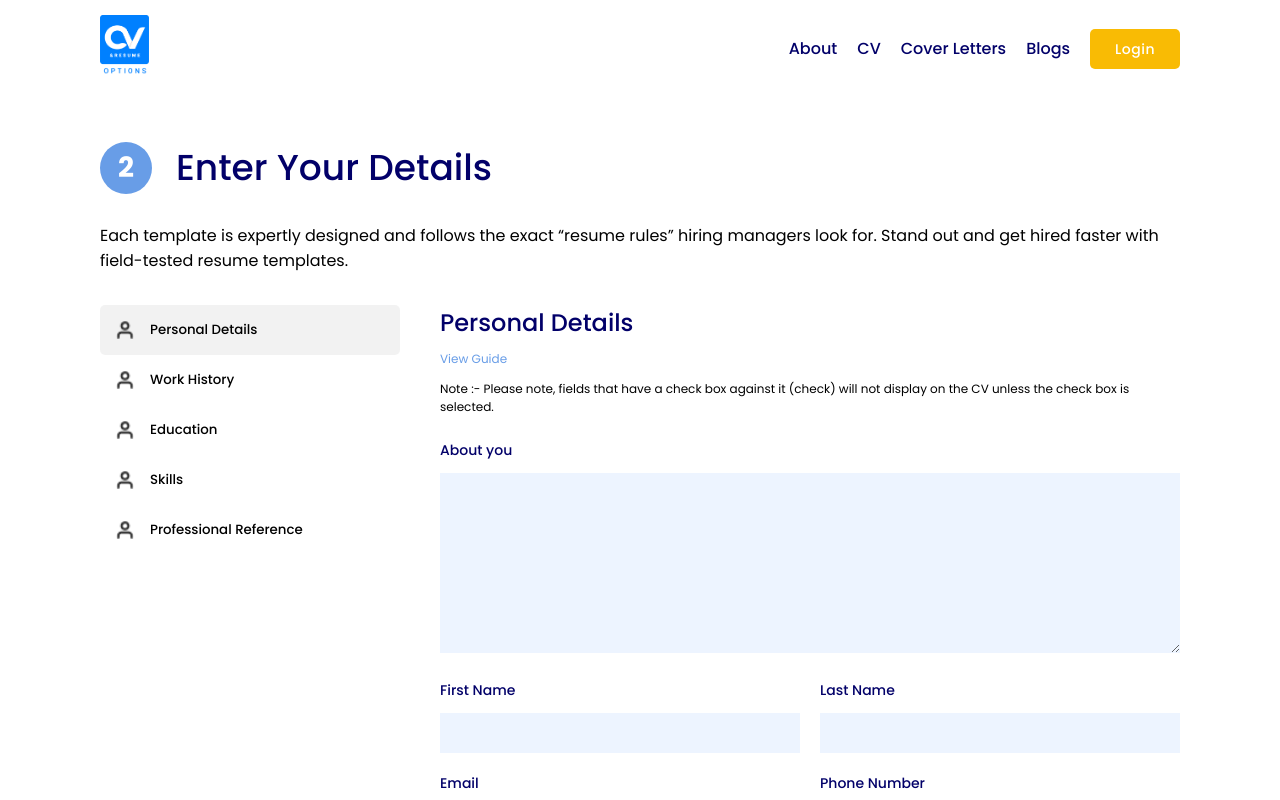
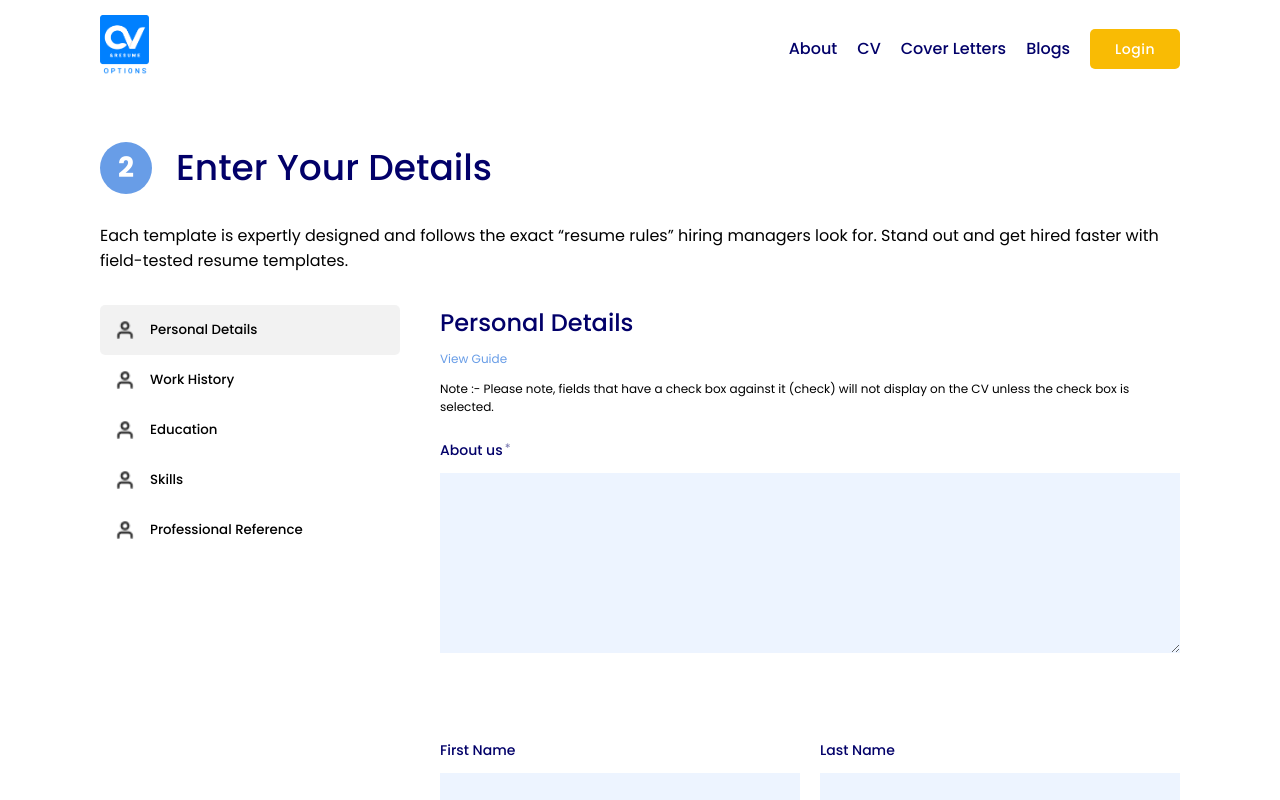
Before and after one commit to ravikrsngh/cv-builder, a React (Create React App) app: page /enter-your-details/personal-details in a window 1280 px wide. Shown: the top 800 px of the page. Built offline with nearby package versions, Linux system fonts and the light colour scheme.

Commit message:
Started with Form Framework

```diff
--- /dev/null
+++ b/src/components/formComponents/inputs.js
@@ -0,0 +1,21 @@
+const Input = ({properties}) => {
+  if (!properties) {
+    return <></>
+  }
+  const onClickAddInputButtonHandler = () => {
+    console.log(properties["label"]);
+  }
+
+
+  if (properties.type == "textarea") {
+    return (
+      <div className="form_element">
+        <label>{properties.label}{properties.required? <sup>*</sup> : null }</label>
+        <textarea className="input_text" rows="8" required={properties.required}></textarea>
+      </div>
+    )
+  }
+}
+
+
+export default Input;
--- a/src/pages/formPages/enterPersonalDetails.js
+++ b/src/pages/formPages/enterPersonalDetails.js
@@ -2,6 +2,7 @@ import './formPages.css';
 import dropdownicon from './../../assets/img/icons/dropdown_icon.png';
 import deleteicon from './../../assets/img/icons/delete.png'
 import hobbyicon from './../../assets/img/dummy/hooby_dummy_icon.png';
+import Input from './../../components/formComponents/inputs'
 import React, {useState,useRef} from 'react';
 import {Link,useNavigate, useOutletContext} from 'react-router-dom';
 
@@ -118,6 +119,52 @@ const AdditionalDetailsFormComponent = (props) => {
 
 const EnterPersonalDetailsPage = () => {
 
+  const [personalDetailsForm,setPersonalDetailsForm] = useState({
+    formElements:[
+      [
+        {
+          type:"textarea",
+          label:"About us",
+          required:true,
+          removeable:false,
+          removedState:false
+        }
+      ],
+      [
+        {
+          type:"text",
+          label:"First Name",
+          required:true,
+          removeable:false,
+          removedState:false
+        },
+        {
+          type:"text",
+          label:"Last Name",
+          required:true,
+          removeable:false,
+          removedState:false
+        }
+      ],
+      [
+        {
+          type:"email",
+          label:"Email",
+          required:true,
+          removeable:false,
+          removedState:false
+        },
+        {
+          type:"text",
+          label:"Phone Number",
+          required:true,
+          removeable:false,
+          removedState:false
+        }
+      ]
+    ]
+  })
+
   const {setPersonalDetailsFormStatus} = useOutletContext()
 
   const [additionalFormDisplay, setAdditionalFormDisplay] = useState(true)
@@ -145,11 +192,25 @@ const EnterPersonalDetailsPage = () => {
         <p>Note :- Please note, fields that have a check box against it (check) will not display on the CV unless the check box is selected.</p>
       </div>
       <form className="form_details personal_details_form" onSubmit={onSubmitPersonalDetailsForm}>
+        {
+          personalDetailsForm['formElements'].map((ins) => {
+            console.log(ins);
+            return (
+              <div className="form_container">
+                {
+                  ins.map((i)=>{
+                    console.log(i);
+                    return (
+                      <Input properties={i} />
+                    )
+                  })
+                }
+              </div>
+            )
+          })
+        }
         <div className="form_container">
-          <div className="form_element">
-            <label>About you</label>
-            <textarea className="input_text" rows="8" required></textarea>
-          </div>
+          <Input type="textarea" label="About you" required={true} />
         </div>
         <div className="form_container">
           <div className="form_element">
--- a/src/pages/formPages/formPages.css
+++ b/src/pages/formPages/formPages.css
@@ -179,6 +179,10 @@
   display: flex;
   margin-bottom: 12px;
 }
+.form_element label sup {
+  margin-left: 2px;
+  opacity: 0.5;
+}
 .form_element .input_text {
   width: 100%;
   border: none;
@@ -202,6 +206,7 @@
   color: #020069;
   font-weight: 500;
 }
+
 .form_element button[type=submit] {
 
   color: white;
```
